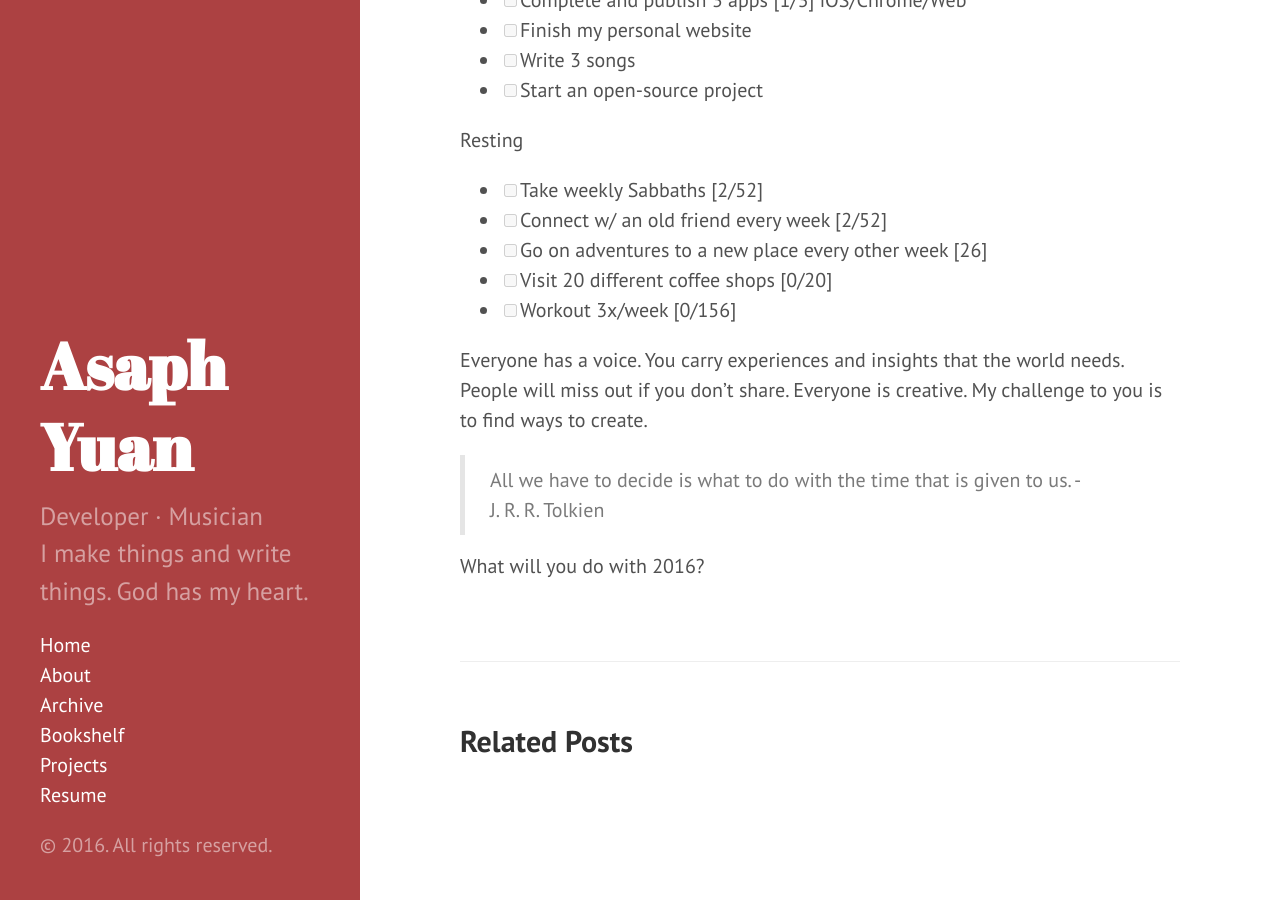
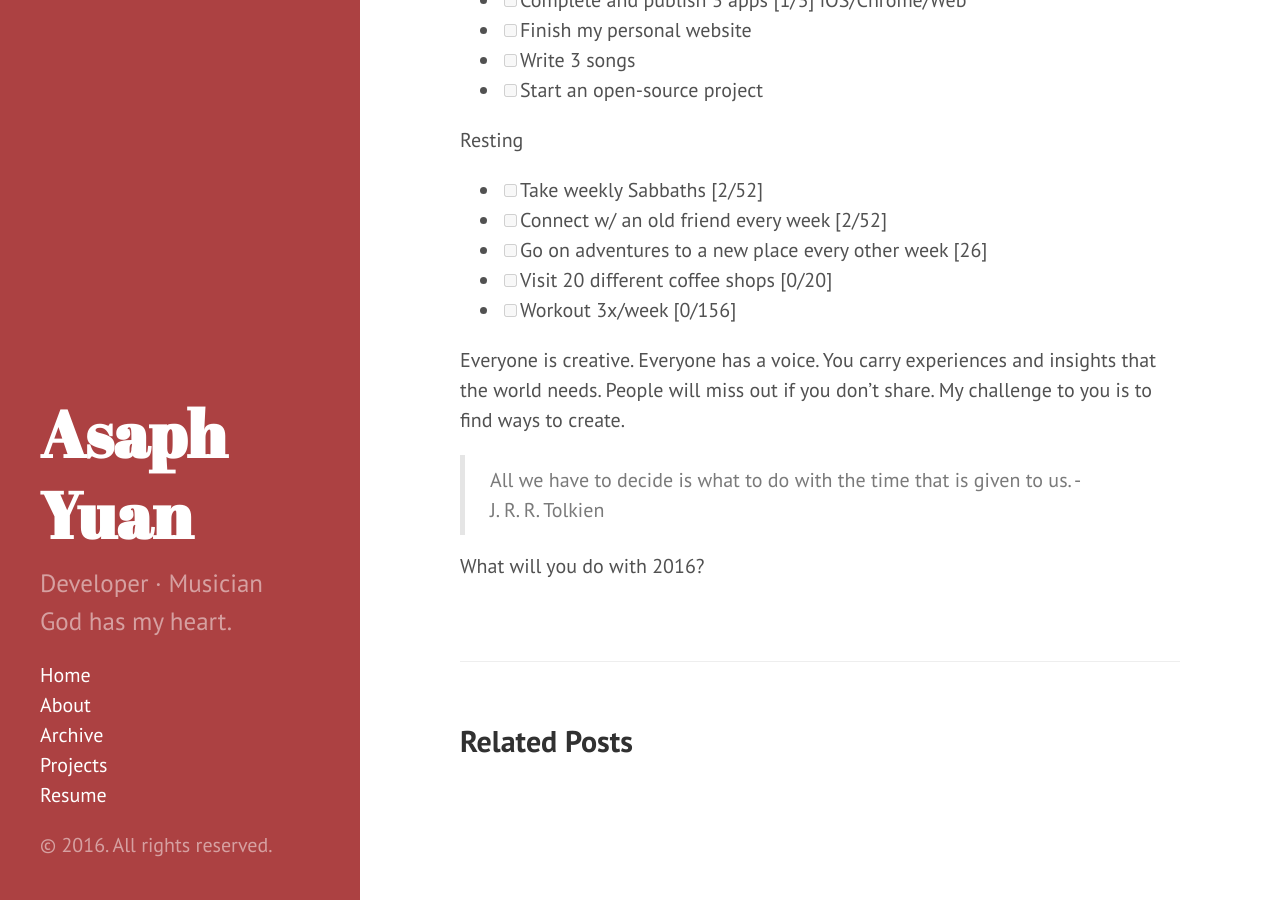
Before and after one commit to asaphy/asaphy.github.io, a Jekyll site: the page built from _posts/2016-1-19-2016.md, in a window 1280 px wide and 900 px high, scrolled down 1941 px. Built offline with Jekyll 4.4.1, drawn with Linux system fonts in a browser that asks for light colours.

Commit message:
added 1st blog post

```diff
--- a/_config.yml
+++ b/_config.yml
@@ -8,7 +8,7 @@ permalink:        pretty
 # Setup
 title:            "Asaph Yuan"
 tagline:          ''
-description:      'Developer · Musician<br/> I make things and write things. God has my heart.'
+description:      'Developer · Musician<br/> God has my heart.'
 url:              http://asaphyuan.com
 
 author:
--- a/_posts/2016-1-19-2016.md
+++ b/_posts/2016-1-19-2016.md
@@ -73,8 +73,8 @@ Resting
 - [ ] Visit 20 different coffee shops [0/20]
 - [ ] Workout 3x/week [0/156]
 
-Everyone has a voice. You carry experiences and insights that the world needs.
-People will miss out if you don't share. Everyone is creative. My challenge to you is to find ways to create.
+Everyone is creative. Everyone has a voice. You carry experiences and insights that the world needs.
+People will miss out if you don't share. My challenge to you is to find ways to create.
 
 > All we have to decide is what to do with the time that is given to us. - J. R. R. Tolkien
 
```
Also changed, not shown: bookshelf.md (deleted, +0 -22 lines).
